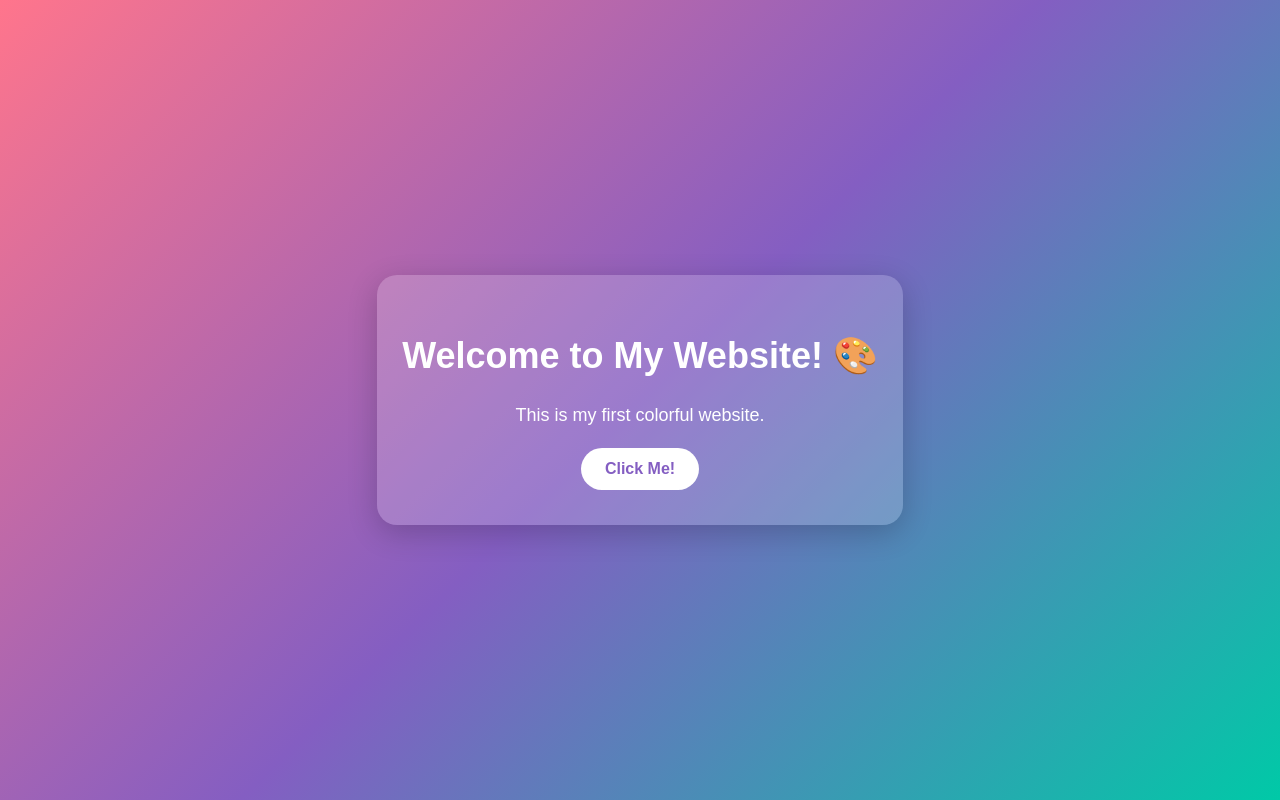
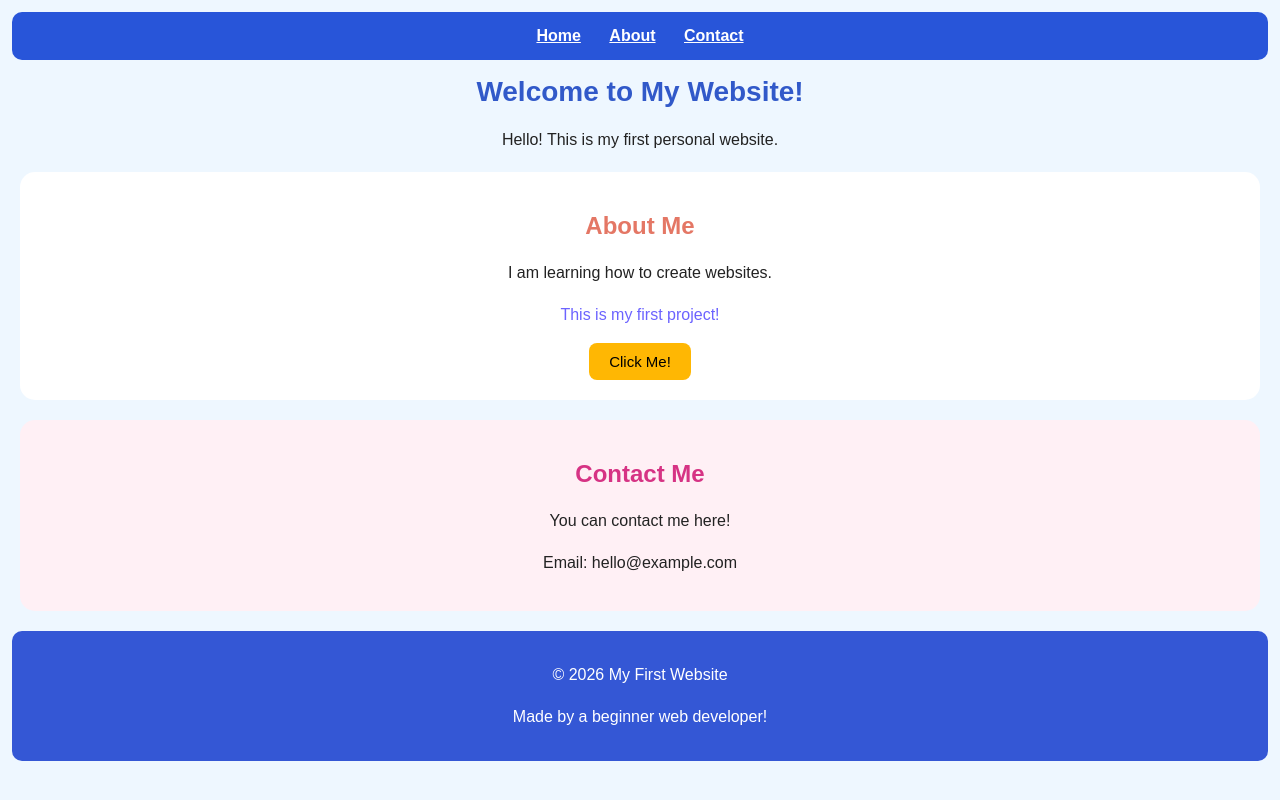
Before and after one commit to sanjibdeka2006-sys/my-first-website, a plain HTML site: page index.html in a window 1280 px wide. Drawn offline with Linux system fonts and the light colour scheme.

Commit message:
Update index.html

```diff
--- a/index.html
+++ b/index.html
@@ -4,46 +4,121 @@
   <meta charset="UTF-8">
   <meta name="viewport" content="width=device-width, initial-scale=1.0">
   <title>My First Website</title>
+
   <style>
+    * {
+      box-sizing: border-box;
+    }
+
     body {
       margin: 0;
+      padding: 12px;
       font-family: Arial, sans-serif;
       text-align: center;
-      background: linear-gradient(135deg, #ff758c, #845ec2, #00c9a7);
+      background: #eef7ff;
+      color: #222;
+    }
+
+    nav {
+      background: #2855d9;
+      padding: 15px;
+      border-radius: 10px;
+    }
+
+    nav a {
       color: white;
-      min-height: 100vh;
-      display: flex;
-      justify-content: center;
-      align-items: center;
+      margin: 0 12px;
+      font-weight: bold;
+      text-decoration: underline;
     }
-    .card {
-      padding: 35px 25px;
-      margin: 20px;
-      border-radius: 20px;
-      background: rgba(255,255,255,0.18);
-      box-shadow: 0 8px 30px rgba(0,0,0,0.2);
+
+    h1 {
+      color: #3159c9;
+      font-size: 28px;
+      margin-top: 16px;
     }
-    h1 { font-size: 36px; }
-    p { font-size: 18px; line-height: 1.6; }
+
+    p {
+      line-height: 1.6;
+    }
+
+    .section {
+      padding: 20px;
+      margin: 20px 8px;
+      border-radius: 15px;
+      background: white;
+    }
+
+    #about h2 {
+      color: #e47765;
+    }
+
+    #about .project {
+      color: #6c63ff;
+    }
+
+    #contact {
+      background: #fff0f5;
+    }
+
+    #contact h2 {
+      color: #d63384;
+    }
+
     button {
-      padding: 12px 24px;
+      background: #ffb703;
+      padding: 10px 20px;
       border: none;
-      border-radius: 25px;
-      background: white;
-      color: #845ec2;
-      font-size: 16px;
-      font-weight: bold;
+      border-radius: 8px;
       cursor: pointer;
+      font-size: 15px;
+    }
+
+    footer {
+      background: #3457d5;
+      color: white;
+      padding: 15px;
+      margin-top: 20px;
+      border-radius: 10px;
+    }
+
+    html {
+      scroll-behavior: smooth;
     }
   </style>
 </head>
+
 <body>
-  <div class="card">
-    <h1>Welcome to My Website! 🎨</h1>
-    <p>This is my first colorful website.</p>
-    <button onclick="alert('Thanks for visiting! ❤️')">
+
+  <nav id="home">
+    <a href="#home">Home</a>
+    <a href="#about">About</a>
+    <a href="#contact">Contact</a>
+  </nav>
+
+  <h1>Welcome to My Website!</h1>
+  <p>Hello! This is my first personal website.</p>
+
+  <div class="section" id="about">
+    <h2>About Me</h2>
+    <p>I am learning how to create websites.</p>
+    <p class="project">This is my first project!</p>
+
+    <button onclick="alert('Thanks for visiting my website! ❤️')">
       Click Me!
     </button>
   </div>
+
+  <div class="section" id="contact">
+    <h2>Contact Me</h2>
+    <p>You can contact me here!</p>
+    <p>Email: hello@example.com</p>
+  </div>
+
+  <footer>
+    <p>© 2026 My First Website</p>
+    <p>Made by a beginner web developer!</p>
+  </footer>
+
 </body>
 </html>
```
